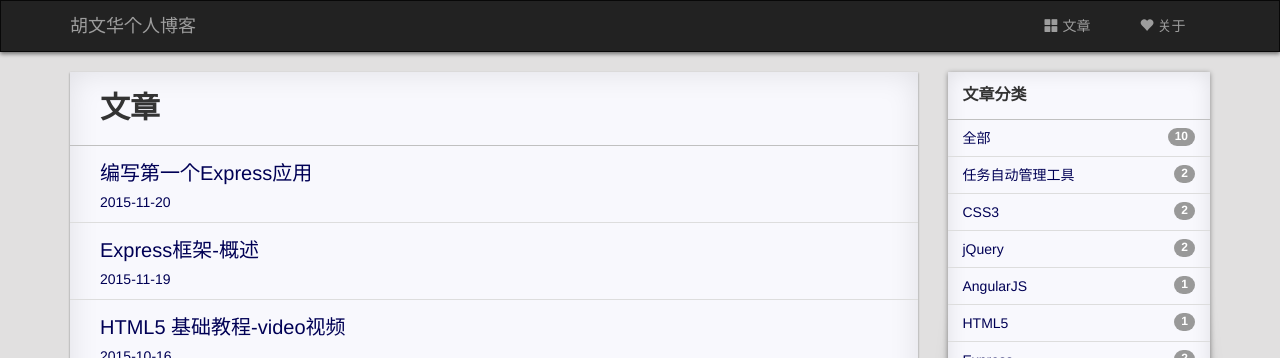
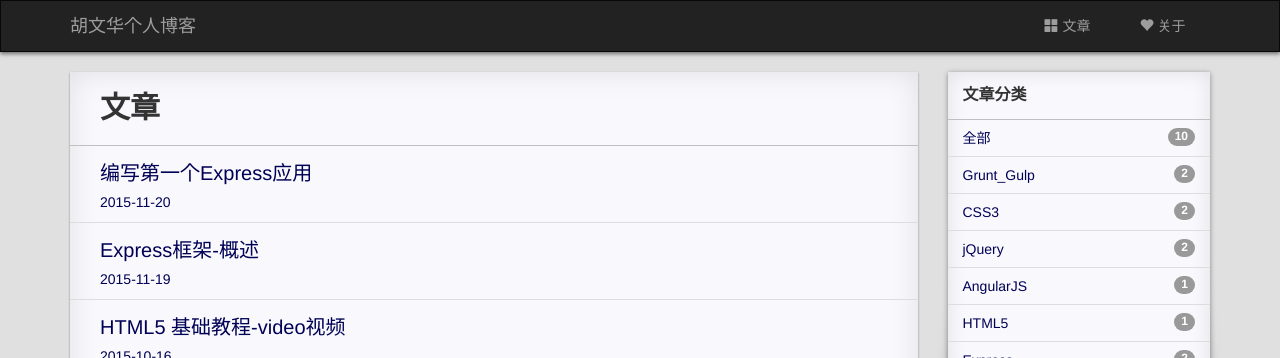
Before and after one commit to huwenhua/huwenhua.github.io, a Jekyll site: the page built from index.html, in a window 1280 px wide. Shown: the top 358 px of the page. Built offline with Jekyll 4.4.1, drawn with Linux system fonts in a browser that asks for light colours; nearby versions of some CDN libraries; the list of posts is cut into pages by our own code; comment, search, counter and statistics services are not loaded; a style sheet for code colours, icons or effects is not loaded.

Commit message:
add gulp....

```diff
--- a/_posts/2015-04-27-任务自动管理工具-Grunt.md
+++ b/_posts/2015-04-27-Grunt_Gulp-Grunt.md
@@ -2,7 +2,7 @@
 layout: post
 title:  "Grunt：任务自动管理工具"
 date:   2015-04-23
-categories: 任务自动管理工具
+categories: Grunt_Gulp
 ---
 
 * content
--- a/_posts/2015-05-27-任务自动管理工具-Gulp.md
+++ b/_posts/2015-05-27-Grunt_Gulp-Gulp.md
@@ -2,7 +2,7 @@
 layout: post
 title:  "Gulp：任务自动管理工具"
 date:   2015-04-23
-categories: 任务自动管理工具
+categories: Grunt_Gulp
 ---
 
 * content
```
